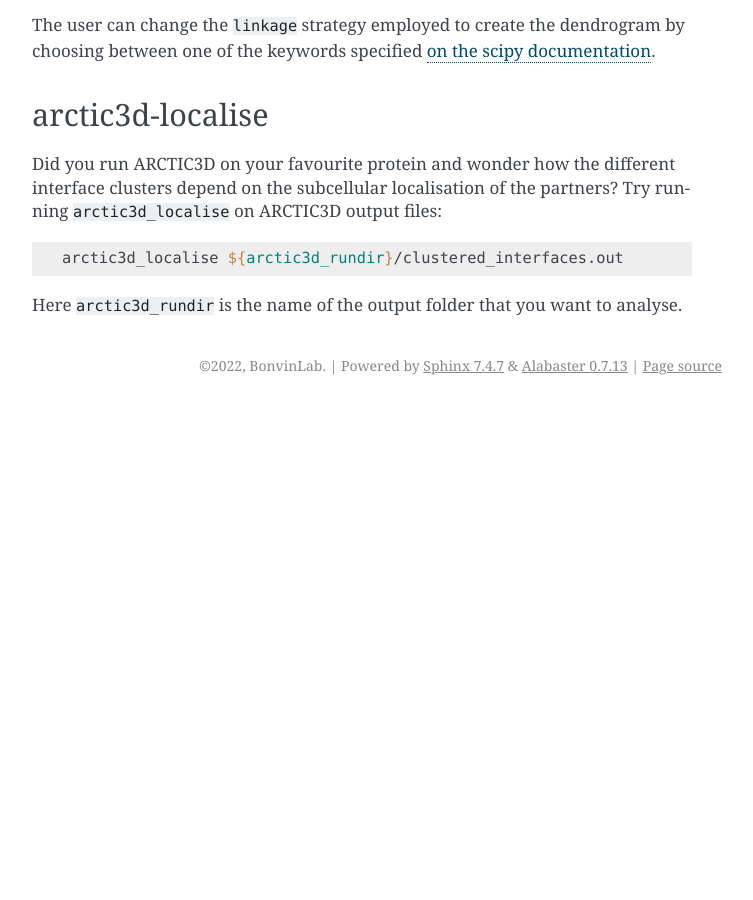
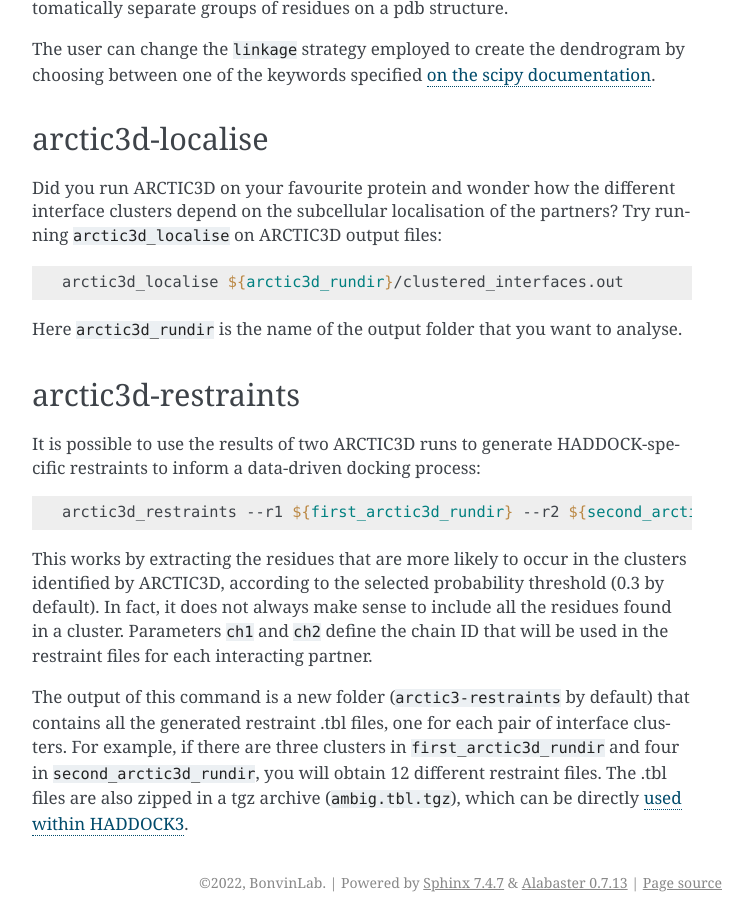
Before and after one commit to haddocking/arctic3d, a Sphinx documentation site: the page built from docs/examples.md, in a window 1280 px wide and 900 px high, scrolled down 2667 px. Shown: the whole window, without its empty margins (388-1141 px from the left). Built offline with Sphinx 7.4.7, drawn with Linux system fonts in a browser that asks for light colours; before the commit the page ends 3072 px from its top, so only the background shows below that; some of the changed text lies outside the part shown.

Commit message:
Update examples.md

````diff
--- a/docs/examples.md
+++ b/docs/examples.md
@@ -9,6 +9,7 @@ ARCTIC3D can be executed in several ways:
 1. [uniprot-ligand-input](#uniprot-ligand-input)
 1. [arctic3d-resclust](#arctic3d-resclust)
 1. [arctic3d-localise](#arctic3d-localise)
+1. [arctic3d-restraints](#arctic3d-restraints)
 
 ## standard-uniprot-input
 
@@ -116,3 +117,15 @@ arctic3d_localise ${arctic3d_rundir}/clustered_interfaces.out
 ```
 
 Here `arctic3d_rundir` is the name of the output folder that you want to analyse.
+
+## arctic3d-restraints
+
+It is possible to use the results of two ARCTIC3D runs to generate HADDOCK-specific restraints to inform a data-driven docking process:
+
+```bash
+arctic3d_restraints --r1 ${first_arctic3d_rundir} --r2 ${second_arctic3d_rundir} --prob_threshold=0.5 --ch1=A --ch2=B
+```
+
+This works by extracting the residues that are more likely to occur in the clusters identified by ARCTIC3D, according to the selected probability threshold (0.3 by default). In fact, it does not always make sense to include all the residues found in a cluster. Parameters `ch1` and `ch2` define the chain ID that will be used in the restraint files for each interacting partner.
+
+The output of this command is a new folder (`arctic3-restraints` by default) that contains all the generated restraint .tbl files, one for each pair of interface clusters. For example, if there are three clusters in `first_arctic3d_rundir` and four in `second_arctic3d_rundir`, you will obtain 12 different restraint files. The .tbl files are also zipped in a tgz archive (`ambig.tbl.tgz`), which can be directly [used within HADDOCK3](https://github.com/haddocking/haddock3/blob/main/docs/examples.md#docking-multiple-ambig).
````
